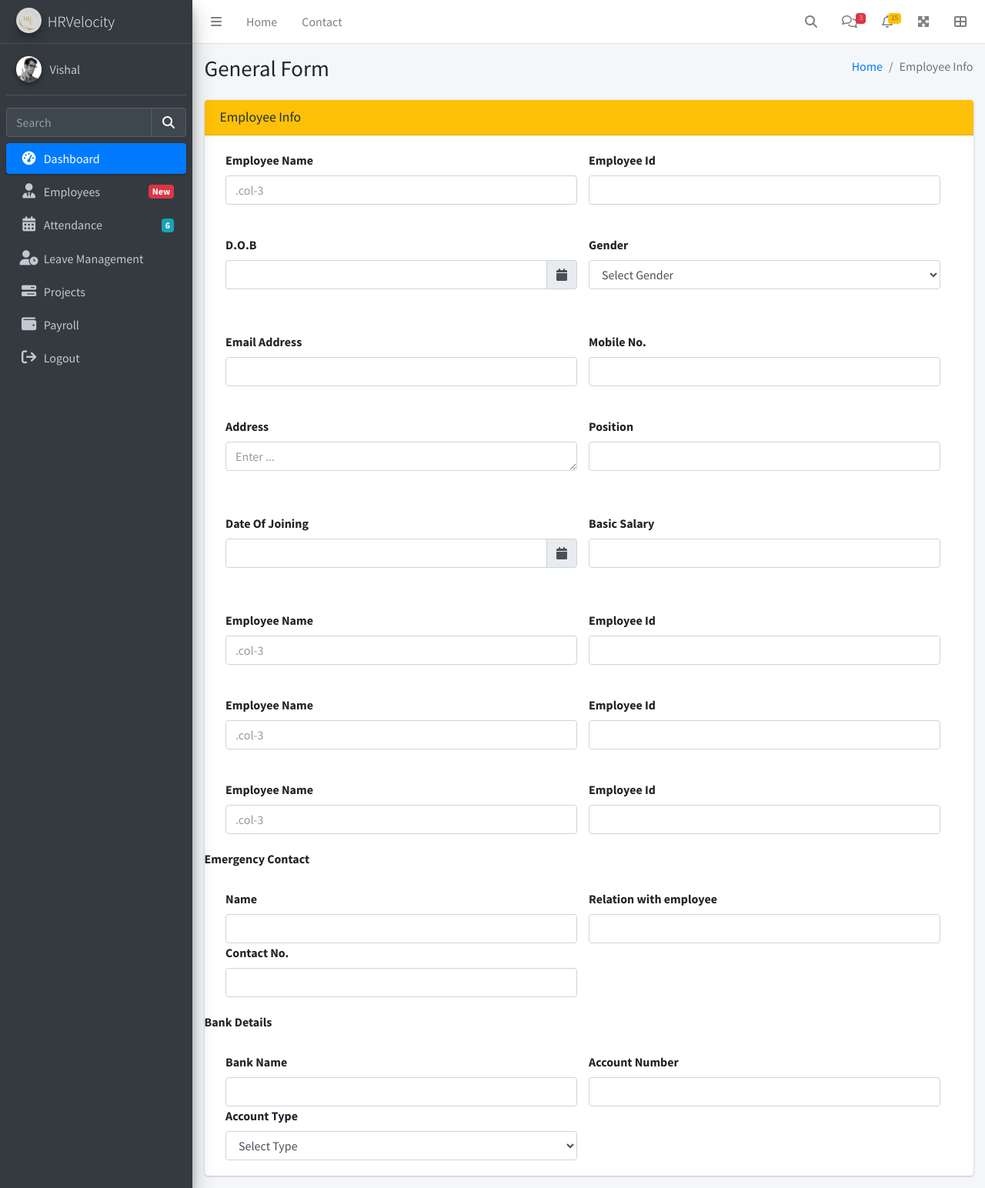
After one commit to vishal-itpl/HRMS, a PHP site: page /employee_info.php in a window 1280 px wide. The commit adds this page. Shown: the whole page at 77% size. Run offline with PHP 8.4, Linux system fonts and the light colour scheme; some libraries are stand-ins or nearby versions.

Commit message:
new changes

```diff
--- a/css/style.php
+++ b/css/style.php
@@ -3,7 +3,8 @@
   <link rel="stylesheet" href="plugins/fontawesome-free/css/all.min.css">
   <link rel="stylesheet" href="https://cdn.jsdelivr.net/npm/@fortawesome/fontawesome-free@6.2.1/css/fontawesome.min.css">
   <link rel="stylesheet" href="https://cdnjs.cloudflare.com/ajax/libs/font-awesome/6.4.0/css/all.min.css" integrity="sha512-iecdLmaskl7CVkqkXNQ/ZH/XLlvWZOJyj7Yy7tcenmpD1ypASozpmT/E0iPtmFIB46ZmdtAc9eNBvH0H/ZpiBw==" crossorigin="anonymous" referrerpolicy="no-referrer" />
-
+  <!-- daterange picker -->
+  <link rel="stylesheet" href="./plugins/daterangepicker/daterangepicker.css">
     <!-- DataTables -->
     <link rel="stylesheet" href="./plugins/datatables-bs4/css/dataTables.bootstrap4.min.css">
   <link rel="stylesheet" href="./plugins/datatables-responsive/css/responsive.bootstrap4.min.css">
--- /dev/null
+++ b/employee_info.php
@@ -0,0 +1,267 @@
+<!DOCTYPE html>
+<html lang="en">
+
+<head>
+    <meta charset="UTF-8">
+    <meta name="viewport" content="width=device-width, initial-scale=1.0">
+    <title>Document</title>
+
+
+    <?php include './css/style.php'; ?>
+</head>
+
+<body>
+    <div class="wrapper">
+        <?php include 'nav-bar.php'; ?>
+        <?php include 'side-bar.php'; ?>
+        <!-- <div class="row col-12">
+        <div class="card card-info">
+            <div class="card-header">
+                <h3 class="card-title">Employee Details</h3>
+            </div>
+            <div class="card-body">
+                <div class="row">
+                    <div class="col-3">
+                        <input type="text" class="form-control" placeholder=".col-3">
+                    </div>
+                    <div class="col-4">
+                        <input type="text" class="form-control" placeholder=".col-4">
+                    </div>
+                    <div class="col-5">
+                        <input type="text" class="form-control" placeholder=".col-5">
+                    </div>
+                </div>
+            </div>
+        </div>
+    </div> -->
+        <div class="content-wrapper">
+            <!-- Content Header (Page header) -->
+            <section class="content-header">
+                <div class="container-fluid">
+                    <div class="row mb-2">
+                        <div class="col-sm-6">
+                            <h1>General Form</h1>
+                        </div>
+                        <div class="col-sm-6">
+                            <ol class="breadcrumb float-sm-right">
+                                <li class="breadcrumb-item"><a href="#">Home</a></li>
+                                <li class="breadcrumb-item active">Employee Info</li>
+                            </ol>
+                        </div>
+                    </div>
+                </div><!-- /.container-fluid -->
+            </section>
+
+            <!-- Main content -->
+            <section class="content">
+                <div class="container-fluid">
+                    <div class="row">
+                        <!-- left column -->
+
+                        <div class="col-md-12">
+                            <div class="card card-warning">
+                                <div class="card-header">
+                                    <h3 class="card-title">Employee Info</h3>
+                                </div>
+                                <div class="card-body">
+                                    <div class="row col-md-12">
+                                        <div class="col-6">
+                                            <label for="Name">Employee Name</label>
+                                            <input type="text" class="form-control" placeholder=".col-3">
+                                        </div>
+                                        <div class="col-6">
+                                            <label for="Name">Employee Id</label>
+                                            <input type="text" class="form-control" placeholder="">
+                                        </div>
+                                    </div>
+
+                                </div>
+                                <div class="card-body">
+                                    <div class="row col-md-12">
+                                        <div class="col-6">
+                                            <div class="form-group">
+                                                <label>D.O.B</label>
+                                                <div class="input-group date" id="reservationdate"
+                                                    data-target-input="nearest">
+                                                    <input type="text" class="form-control datetimepicker-input"
+                                                        data-target="#reservationdate">
+                                                    <div class="input-group-append" data-target="#reservationdate"
+                                                        data-toggle="datetimepicker">
+                                                        <div class="input-group-text"><i class="fa fa-calendar"></i>
+                                                        </div>
+                                                    </div>
+                                                </div>
+                                            </div>
+                                        </div>
+                                        <div class="col-6">
+                                            <label for="Name">Gender</label>
+                                            <select class="form-control">
+                                                <option>Select Gender</option>
+                                                <option>Male</option>
+                                                <option>Female</option>
+                                            </select>
+                                        </div>
+                                    </div>
+
+                                </div>
+                                <div class="card-body">
+                                    <div class="row col-md-12">
+                                        <div class="col-6">
+                                            <label for="Name">Email Address</label>
+                                            <input type="email" class="form-control" placeholder="">
+                                        </div>
+                                        <div class="col-6">
+                                            <label for="Name">Mobile No.</label>
+                                            <input type="text" class="form-control" placeholder="" minlength="10">
+                                        </div>
+                                    </div>
+
+                                </div>
+                                <div class="card-body">
+                                    <div class="row col-md-12">
+                                        <div class="col-6 form-group">
+                                            <label>Address</label>
+                                            <textarea class="form-control" rows="1" placeholder="Enter ..."></textarea>
+                                        </div>
+                                        <div class="col-6">
+                                            <label for="Name">Position</label>
+                                            <input type="text" class="form-control" placeholder="">
+                                        </div>
+
+                                    </div>
+
+                                </div>
+                                <div class="card-body">
+                                    <div class="row col-md-12">
+                                        <div class="col-6">
+                                            <div class="form-group">
+                                                <label for="doj">Date Of Joining</label>
+                                                <div class="input-group date" id="reservationdate"
+                                                    data-target-input="nearest">
+                                                    <input type="text" class="form-control datetimepicker-input"
+                                                        data-target="#reservationdate">
+                                                    <div class="input-group-append" data-target="#reservationdate"
+                                                        data-toggle="datetimepicker">
+                                                        <div class="input-group-text"><i class="fa fa-calendar"></i>
+                                                        </div>
+                                                    </div>
+                                                </div>
+                                            </div>
+                                        </div>
+                                        <div class="col-6">
+                                            <label for="Name">Basic Salary</label>
+                                            <input type="number" class="form-control" placeholder="">
+                                        </div>
+                                    </div>
+                                </div>
+                                <div class="card-body">
+                                    <div class="row col-md-12">
+                                        <div class="col-6">
+                                            <label for="Name">Employee Name</label>
+                                            <input type="text" class="form-control" placeholder=".col-3">
+                                        </div>
+                                        <div class="col-6">
+                                            <label for="Name">Employee Id</label>
+                                            <input type="text" class="form-control" placeholder="">
+                                        </div>
+                                    </div>
+
+                                </div>
+                                <div class="card-body">
+                                    <div class="row col-md-12">
+                                        <div class="col-6">
+                                            <label for="Name">Employee Name</label>
+                                            <input type="text" class="form-control" placeholder=".col-3">
+                                        </div>
+                                        <div class="col-6">
+                                            <label for="Name">Employee Id</label>
+                                            <input type="text" class="form-control" placeholder="">
+                                        </div>
+                                    </div>
+
+                                </div>
+                                <div class="card-body">
+                                    <div class="row col-md-12">
+                                        <div class="col-6">
+                                            <label for="Name">Employee Name</label>
+                                            <input type="text" class="form-control" placeholder=".col-3">
+                                        </div>
+                                        <div class="col-6">
+                                            <label for="Name">Employee Id</label>
+                                            <input type="text" class="form-control" placeholder="">
+                                        </div>
+                                    </div>
+
+                                </div>
+
+                                <label for="emergency"> Emergency Contact</label>
+                                <div class="card-body">
+                                    <div class="row col-md-12">
+                                        <div class="col-6">
+                                            <label for="Name">Name</label>
+                                            <input type="text" class="form-control" placeholder="">
+                                        </div>
+                                        <div class="col-6">
+                                            <label for="Name">Relation with employee</label>
+                                            <input type="text" class="form-control" placeholder="">
+                                        </div>
+                                        <div class="col-6">
+                                            <label for="Name">Contact No.</label>
+                                            <input type="text" class="form-control" placeholder="">
+                                        </div>
+
+                                    </div>
+                                </div>
+
+                                <label for="emergency"> Bank Details</label>
+                                <div class="card-body">
+                                    <div class="row col-md-12">
+                                        <div class="col-6">
+                                            <label for="Name">Bank Name</label>
+                                            <input type="text" class="form-control" placeholder="">
+                                        </div>
+                                        <div class="col-6">
+                                            <label for="Name">Account Number</label>
+                                            <input type="password" class="form-control" placeholder="">
+                                        </div>
+                                        <div class="col-6">
+                                            <label for="Name">Account Type</label>
+                                            <select class="form-control">
+                                                <option>Select Type</option>
+                                                <option>Savings account</option>
+                                                <option>Current account</option>
+                                                <option>Personal account</option>
+                                                <option>Fixed deposit account</option>
+                                            </select>
+                                        </div>
+
+                                    </div>
+                                </div>
+
+                            </div>
+                        </div>
+                    </div>
+                    <!-- /.row -->
+                </div><!-- /.container-fluid -->
+            </section>
+            <!-- /.content -->
+        </div>
+    </div>
+</body>
+<?php include './js/js.php'; ?>
+<script>
+    $('#reservationdate').datetimepicker({
+        format: 'DD/MM/YYYY'
+    });
+</script>
+
+
+
+
+<!-- <div class="col-4">
+    <label for="Name">Documents</label>
+    <div class="custom-file">
+        <input type="file" class="custom-file-input" id="customFile">
+        <label class="custom-file-label" for="customFile">Choose file</label>
+    </div>
+</div> -->
--- a/js/Js.php
+++ b/js/Js.php
@@ -35,7 +35,8 @@
   <script src="plugins/jquery-knob/jquery.knob.min.js"></script>
   <!-- daterangepicker -->
   <script src="plugins/moment/moment.min.js"></script>
-  <script src="plugins/daterangepicker/daterangepicker.js"></script>
+  <!-- <script src="plugins/daterangepicker/daterangepicker.js"></script> -->
+  <script src="./plugins/daterangepicker/daterangepicker.js"></script>
   <!-- Tempusdominus Bootstrap 4 -->
   <script src="plugins/tempusdominus-bootstrap-4/js/tempusdominus-bootstrap-4.min.js"></script>
   <!-- Summernote -->
--- a/login1.php
+++ b/login1.php
@@ -21,7 +21,7 @@
     }
   </style>
 </head>
-<? php
+<?php
 if ($_SERVER["REQUEST_METHOD"] == "POST") {
   session_start();
   $servername = "localhost";
--- a/side-bar.php
+++ b/side-bar.php
@@ -39,7 +39,7 @@
               <i class="nav-icon fas fa-tachometer-alt"></i>
               <p>
                 Dashboard
-                <i class="right fas fa-angle-left"></i>
+                <!-- <i class="right fas fa-angle-left"></i> -->
               </p>
             </a>
             <!-- <ul class="nav nav-treeview">
@@ -68,11 +68,11 @@
 
               <p>
                Attendance
-                <i class="fas fa-angle-left right"></i>
+                <!-- <i class="fas fa-angle-left right"></i> -->
                 <span class="badge badge-info right">6</span>
               </p>
             </a>
-            <ul class="nav nav-treeview">
+            <!-- <ul class="nav nav-treeview">
               <li class="nav-item">
                 <a href="pages/layout/top-nav.html" class="nav-link">
                   <i class="far fa-circle nav-icon"></i>
@@ -121,14 +121,13 @@
                   <p>Collapsed Sidebar</p>
                 </a>
               </li>
-            </ul>
+            </ul> -->
           </li>
           <li class="nav-item">
-            <a href="#" class="nav-link">
+            <a href="leave_list.php" class="nav-link">
               <i class="nav-icon fa-solid fa-user-clock"></i>
               <p>
                 Leave Management
-                <i class="right fas fa-angle-left"></i>
               </p>
             </a>
             <!-- <ul class="nav nav-treeview">
@@ -163,10 +162,10 @@
               <i class="nav-icon fa-solid fa-bars-progress"></i>
               <p>
                 Projects
-                <i class="fas fa-angle-left right"></i>
+                <!-- <i class="fas fa-angle-left right"></i> -->
               </p>
             </a>
-            <ul class="nav nav-treeview">
+            <!-- <ul class="nav nav-treeview">
               <li class="nav-item">
                 <a href="pages/UI/general.html" class="nav-link">
                   <i class="far fa-circle nav-icon"></i>
@@ -215,17 +214,17 @@
                   <p>Ribbons</p>
                 </a>
               </li>
-            </ul>
+            </ul> -->
           </li>
           <li class="nav-item">
             <a href="#" class="nav-link">
               <i class="nav-icon fa-solid fa-wallet"></i>
               <p>
                 Payroll
-                <i class="fas fa-angle-left right"></i>
+                <!-- <i class="fas fa-angle-left right"></i> -->
               </p>
             </a>
-            <ul class="nav nav-treeview">
+            <!-- <ul class="nav nav-treeview">
               <li class="nav-item">
                 <a href="pages/forms/general.html" class="nav-link">
                   <i class="far fa-circle nav-icon"></i>
@@ -250,7 +249,7 @@
                   <p>Validation</p>
                 </a>
               </li>
-            </ul>
+            </ul> -->
           </li>
 
 
```
Also changed, not shown: Leave_application.php (+19 -9 lines), employee_list.php (+8 -4 lines), leave_list.php (+17 -11 lines).
